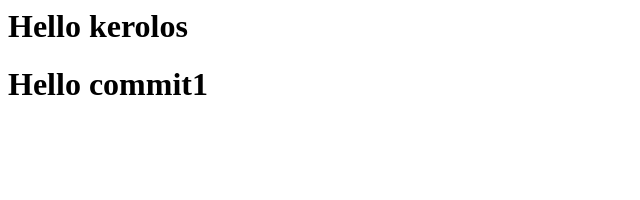
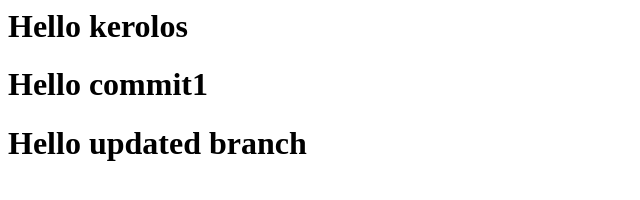
Before and after one commit to kerolos2025/apptest, a plain HTML site: page index.html in a window 1280 px wide. Shown: the whole page, without its empty margins (0-640 px from the left). Drawn offline with Linux system fonts and the light colour scheme.

Commit message:
updated commit

```diff
--- a/index.html
+++ b/index.html
@@ -4,6 +4,7 @@
 
     <h1>Hello kerolos</h1>
     <h1>Hello commit1</h1>
+    <h1>Hello updated branch</h1>
 
 </body>
 </html>
```
